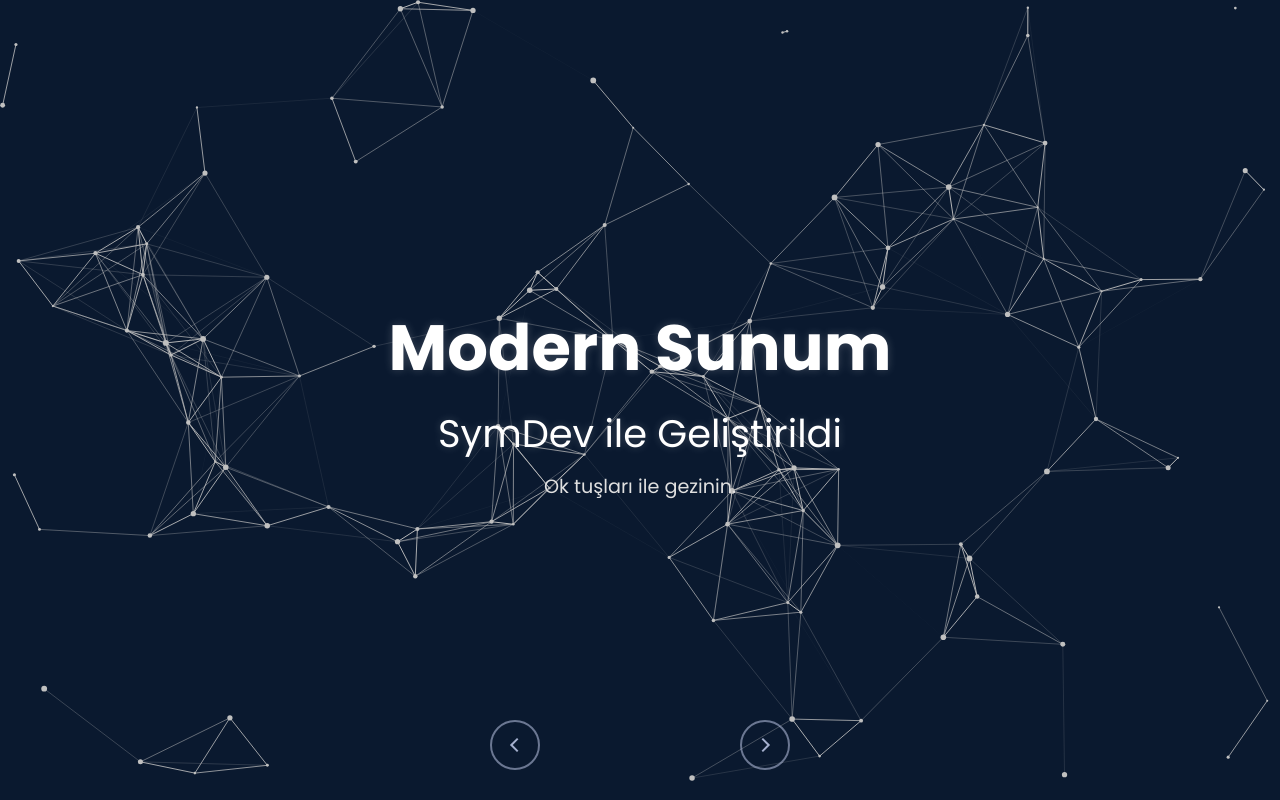
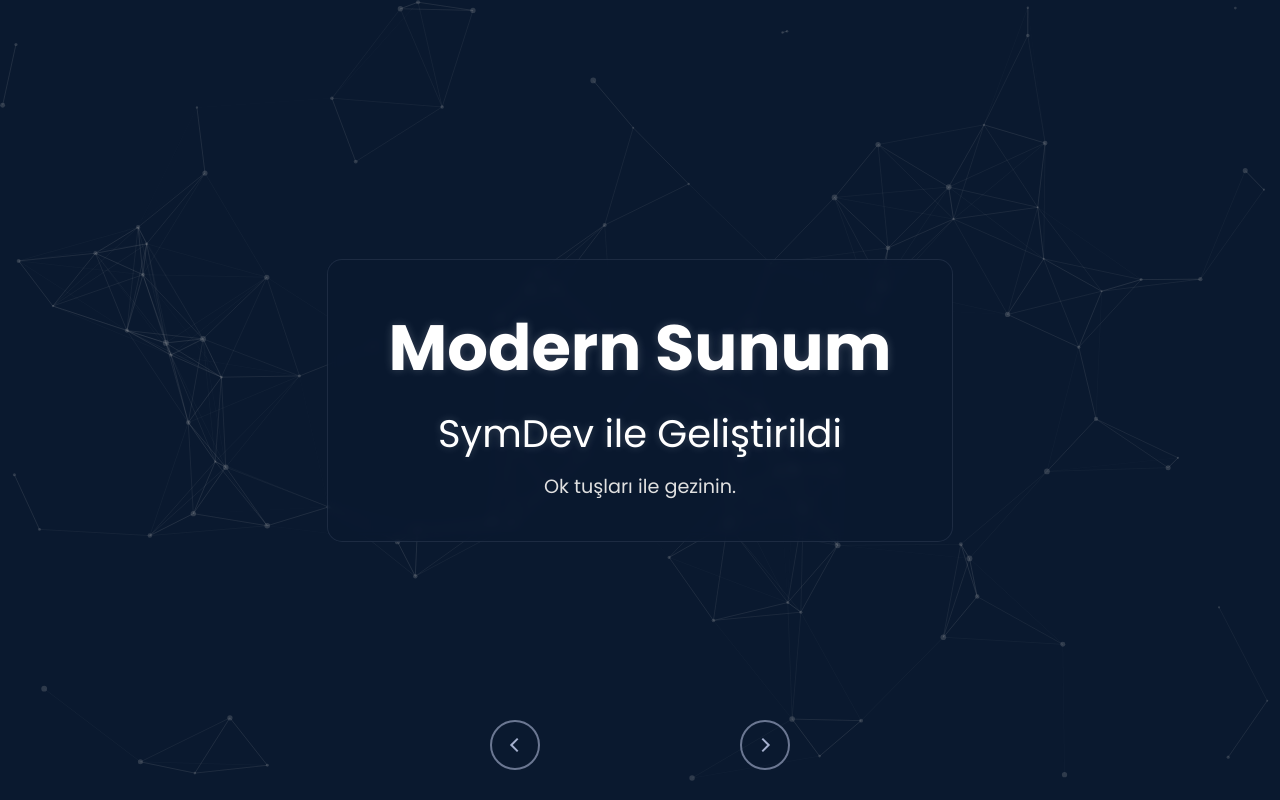
Before and after one commit to cezeriotonom/batman_orav_sunum, a plain HTML site: page index.html in a window 1280 px wide. Drawn offline with Linux system fonts and the light colour scheme; animation ran at ten frames a second.

Commit message:
çok güzel oldu ancak arka plandaki animasyon çok belirgin onları silik yapalım ve slayda bir panel ekleyelim yazılar o panel üzerine konumlansınlar o panel de hafifi transparan olsun arkayı biraz göstersin

```diff
--- a/index.html
+++ b/index.html
@@ -13,20 +13,20 @@
     <canvas id="particle-canvas"></canvas>
 
     <section class="active">
-        <div>
+        <div class="content-panel">
             <h1>Modern Sunum</h1>
             <h2>SymDev ile Geliştirildi</h2>
             <p>Ok tuşları ile gezinin.</p>
         </div>
     </section>
     <section>
-        <div>
+        <div class="content-panel">
             <h1>Arka Plan</h1>
             <p>Hareketli parçacık animasyonu.</p>
         </div>
     </section>
     <section>
-        <div>
+        <div class="content-panel">
             <h1>Tipografi</h1>
             <h2>Google Fonts 'Poppins'</h2>
         </div>
--- a/script.js
+++ b/script.js
@@ -32,7 +32,7 @@ document.addEventListener('DOMContentLoaded', () => {
         draw() {
             ctx.beginPath();
             ctx.arc(this.x, this.y, this.size, 0, Math.PI * 2, false);
-            ctx.fillStyle = '#c0c0c0';
+            ctx.fillStyle = 'rgba(192, 192, 192, 0.2)'; // Fainter particles
             ctx.fill();
         }
         update() {
@@ -70,7 +70,7 @@ document.addEventListener('DOMContentLoaded', () => {
                 + ((particlesArray[a].y - particlesArray[b].y) * (particlesArray[a].y - particlesArray[b].y));
                 if (distance < (canvas.width/7) * (canvas.height/7)) {
                     opacityValue = 1 - (distance/20000);
-                    ctx.strokeStyle='rgba(192,192,192,' + opacityValue + ')';
+                    ctx.strokeStyle='rgba(192,192,192,' + (opacityValue * 0.15) + ')'; // Fainter lines
                     ctx.lineWidth = 1;
                     ctx.beginPath();
                     ctx.moveTo(particlesArray[a].x, particlesArray[a].y);
--- a/style.css
+++ b/style.css
@@ -39,6 +39,16 @@ section {
 section.active {
     opacity: 1;
     visibility: visible;
+}
+
+.content-panel {
+    background-color: rgba(10, 25, 47, 0.75);
+    padding: 40px 60px;
+    border-radius: 15px;
+    border: 1px solid rgba(204, 214, 246, 0.1);
+    max-width: 80%;
+    backdrop-filter: blur(5px);
+    -webkit-backdrop-filter: blur(5px);
 }
 
 h1 {
```
Also changed, not shown: 1 other file.
